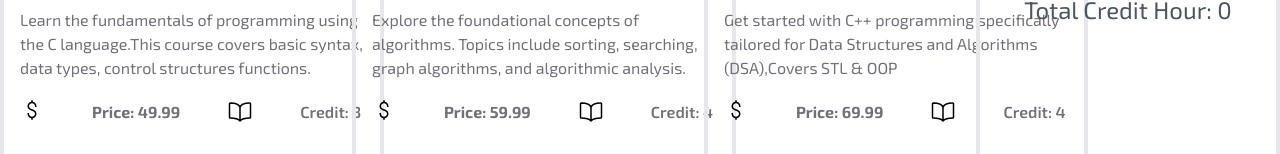
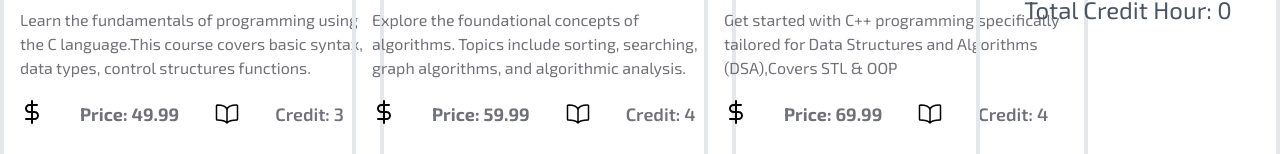
Before and after one commit to Omitul/course-registration, a React (Vite) app: page / in a window 1280 px wide. Shown: the part 356-510 px from the top of the page. Built offline with nearby package versions, Linux system fonts and the light colour scheme.

Commit message:
changed the dollar sign and done text-lg to the credit and price

```diff
--- a/src/components/Courses/Course.jsx
+++ b/src/components/Courses/Course.jsx
@@ -1,6 +1,6 @@
 
 import PropTypes from 'prop-types';
-import { LiaDollarSignSolid } from "react-icons/lia";
+import { FiDollarSign } from "react-icons/fi";
 import { IoBookOutline } from "react-icons/io5";
 
 
@@ -18,11 +18,11 @@ const Course = ({ course,selectCourse,Decrease,SumCredit}) => {
                     <p className='mt-4 text-zinc-500'>{description}</p>
                 </div>
 
-                <div className='flex items-center gap-x-12'>
-                    <LiaDollarSignSolid className='mt-4 text-2xl' />
-                    <span className='mt-5 font-bold text-zinc-500'> Price: {price}</span>
+                <div className='flex items-center gap-x-9'>
+                    <FiDollarSign className='mt-4 text-2xl' />
+                    <span className='mt-5 font-bold text-zinc-500 text-lg'> Price: {price}</span>
                     <IoBookOutline className='mt-5 text-2xl' />
-                    <span className='mt-5 font-semibold text-zinc-500'>Credit: {credit}</span>
+                    <span className='mt-5 font-semibold text-zinc-500 text-lg'>Credit: {credit}</span>
                 </div>
 
                 <button
```
